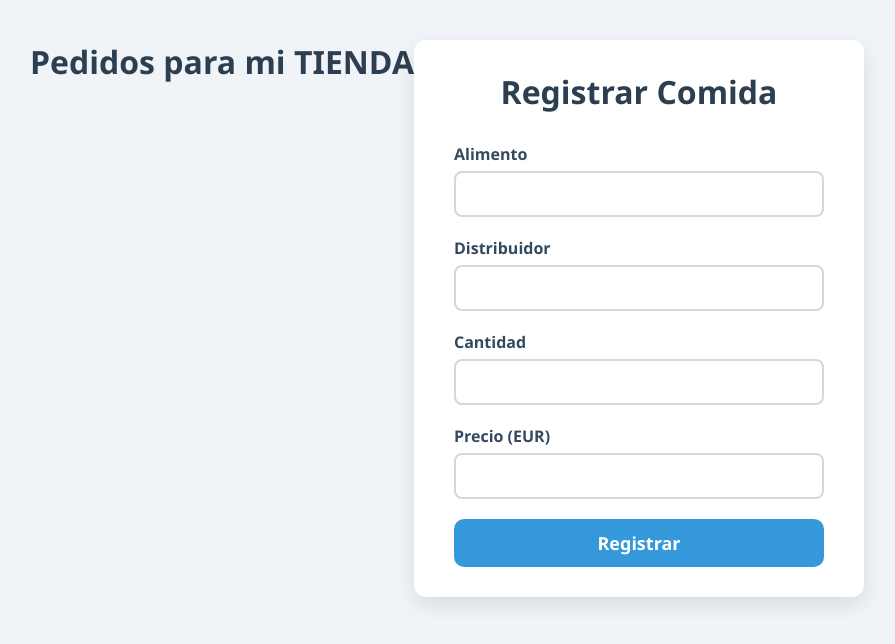
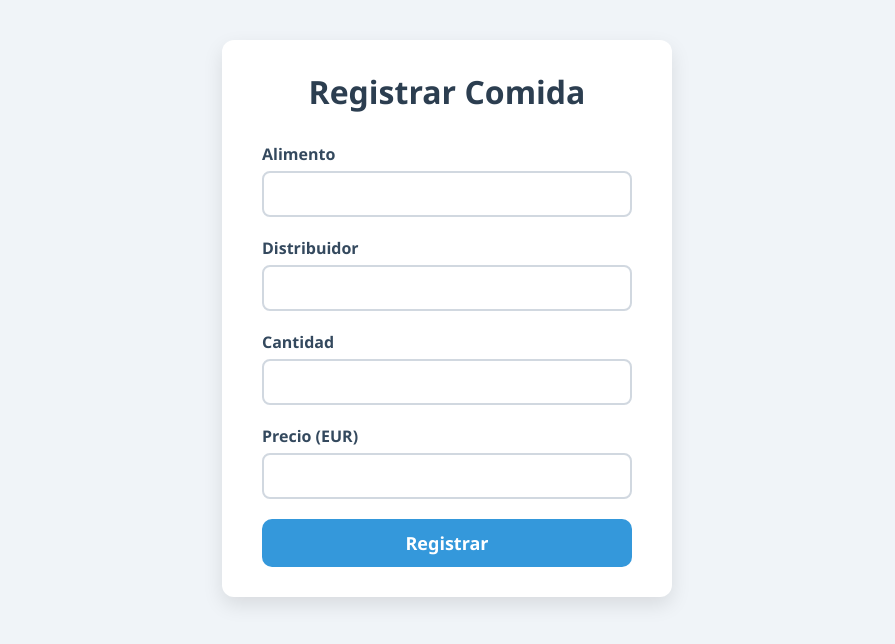
Before and after one commit to DavidPeiroBea/Jenkins, a PHP site: page / in a window 1280 px wide. Shown: the top 644 px of the page, without its empty margins (193-1088 px from the left). Run offline with PHP 8.4, Linux system fonts and the light colour scheme.

Commit message:
Origen
Removed header for 'Pedidos para mi TIENDA'

```diff
--- a/content/index.php
+++ b/content/index.php
@@ -8,9 +8,6 @@
   <head>
 
   </head>
-  <div>
-    <h1>Pedidos para mi TIENDA</h1>
-  </div>
   <div class="container">
     <h1>Registrar Comida</h1>
     <form id="registroForm" method="POST" action="guardar.php">
```
